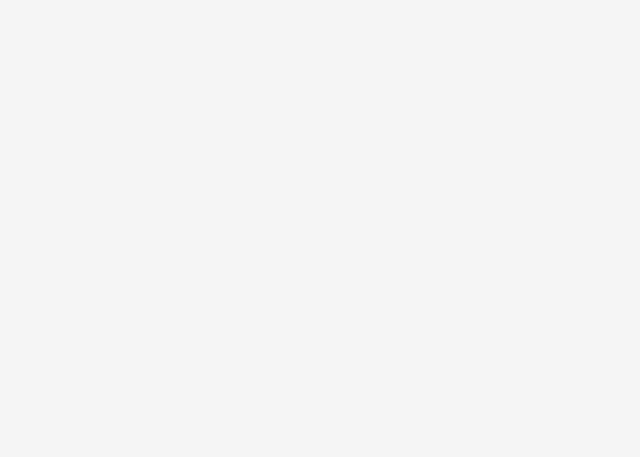
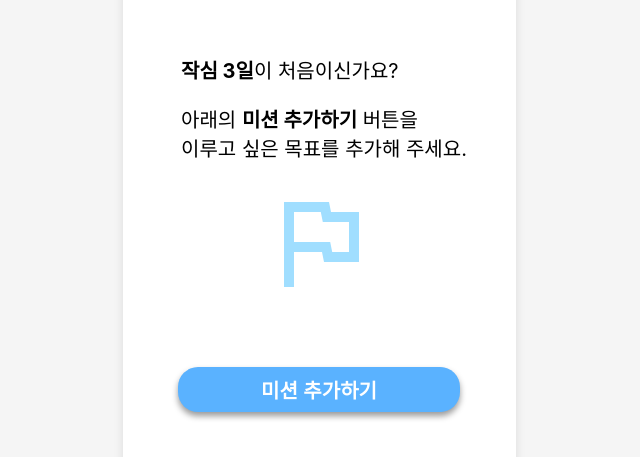
Before and after one commit to N3W-CORNERTHON3/N3W_FE, a React (Create React App) app: page /missioninitial in a window 1280 px wide. Before the commit this address had no page. Shown: the part 193-650 px from the top of the page, without its empty margins (321-961 px from the left). Built offline with nearby package versions, Linux system fonts and the light colour scheme.

Commit message:
feat.미션초기페이지

```diff
--- a/src/Router.js
+++ b/src/Router.js
@@ -1,6 +1,7 @@
 import { Route, Routes } from 'react-router-dom';
 import Login from './pages/Login';
 import Signin from './pages/Signin';
+import FirstMission from './pages/FirstMission';
 
 function AppNavigation() {
     return (
@@ -8,6 +9,8 @@ function AppNavigation() {
             <Routes>
                 <Route path="/" element={<Login />} />
                 <Route path="/signin" element={<Signin />} />
+
+                <Route path="/missioninitial" element={<FirstMission />} />
             </Routes>
         </>
     );
--- /dev/null
+++ b/src/components/Mission(initial)/MissionInitial1.js
@@ -0,0 +1,99 @@
+import { MdOutlineFlag } from "react-icons/md";
+import styled from "styled-components";
+
+export function MissionInitial1page(){
+    return(
+        <MissionRootWrapper>
+            <ContentContainer>
+
+                <MissionText1>
+                    <span className="highlight">작심 3일</span>이 처음이신가요?
+                </MissionText1>
+                <MissionText2>
+                    아래의 <span className="highlight">미션 추가하기</span> 버튼을 <br/>
+                    이루고 싶은 목표를 추가해 주세요.
+                </MissionText2>
+
+                <MissionIcon />
+
+                <MissionAddBtn>
+                    미션 추가하기
+                </MissionAddBtn>
+            </ContentContainer>
+
+        </MissionRootWrapper>
+    )
+}
+
+
+const MissionRootWrapper = styled.div`
+    display: flex;
+    flex-direction: column;
+    align-items: center;
+    justify-content: center;
+    width: 393px;
+    height: 852px;
+    background-color: white;
+    box-shadow: 0 0 10px rgba(0, 0, 0, 0.1);
+    margin-top: 50px;
+`;
+
+const ContentContainer = styled.div`
+    display: flex;
+    flex-direction: column;
+    align-items: start;
+    align-self: center;
+    justify-content: center;
+    text-align: start;
+    transform: translateY(-50px);
+`;
+
+const MissionText1 = styled.div`
+    font-size: 20px;
+    font-weight: 400;
+    color: black;
+    margin-left: 10px;
+
+    .highlight {
+        font-weight: bolder;
+    }
+`;
+
+const MissionText2 = styled.p`
+    font-size: 20px;
+    font-weight: 400;
+    color: black;
+    margin-left: 10px;
+
+    .highlight {
+        font-weight: bolder;
+    }
+`;
+
+const MissionIcon = styled(MdOutlineFlag)`
+    font-size: 120px;
+    color: #A0DEFF;
+    margin-bottom: 10px;
+    align-self: center;
+`;
+
+const MissionAddBtn = styled.button`
+    width: 95%;
+    height: 45px;
+    background-color: #5AB2FF;
+    color: white;
+    font-size: 20px;
+    font-weight: bold;
+    border: none;
+    border-radius: 20px;
+    cursor: pointer;
+    margin-top: 55px;
+    box-shadow: 0 4px 6px rgba(0, 0, 0, 0.4);
+    align-self: center;
+
+    &:hover {
+        background-color: white;
+        border: 2px solid #5AB2FF;
+        color: #5AB2FF;
+    }
+`;
--- /dev/null
+++ b/src/components/Mission(initial)/MissionInitial2.js
@@ -0,0 +1,6 @@
+
+export function MissionInitial2page(){
+    return(
+        <></>
+    )
+}
--- /dev/null
+++ b/src/components/Mission(initial)/MissionInitial3.js
@@ -0,0 +1,6 @@
+
+export function MissionInitial3page(){
+    return(
+        <></>
+    )
+}
--- /dev/null
+++ b/src/pages/FirstMission.js
@@ -0,0 +1,10 @@
+import { MissionInitial1page } from "../components/Mission(initial)/MissionInitial1";
+
+
+export default function FirstMission() {
+    return (
+    <>
+        <MissionInitial1page />
+    </>
+    );
+}
```
